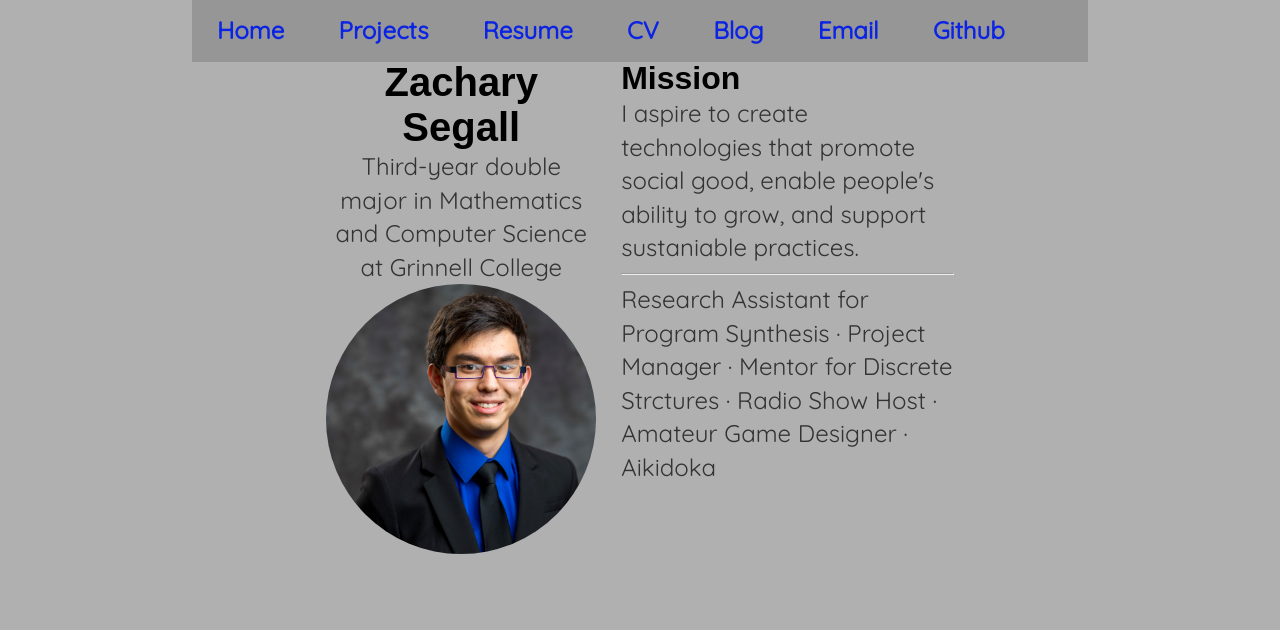
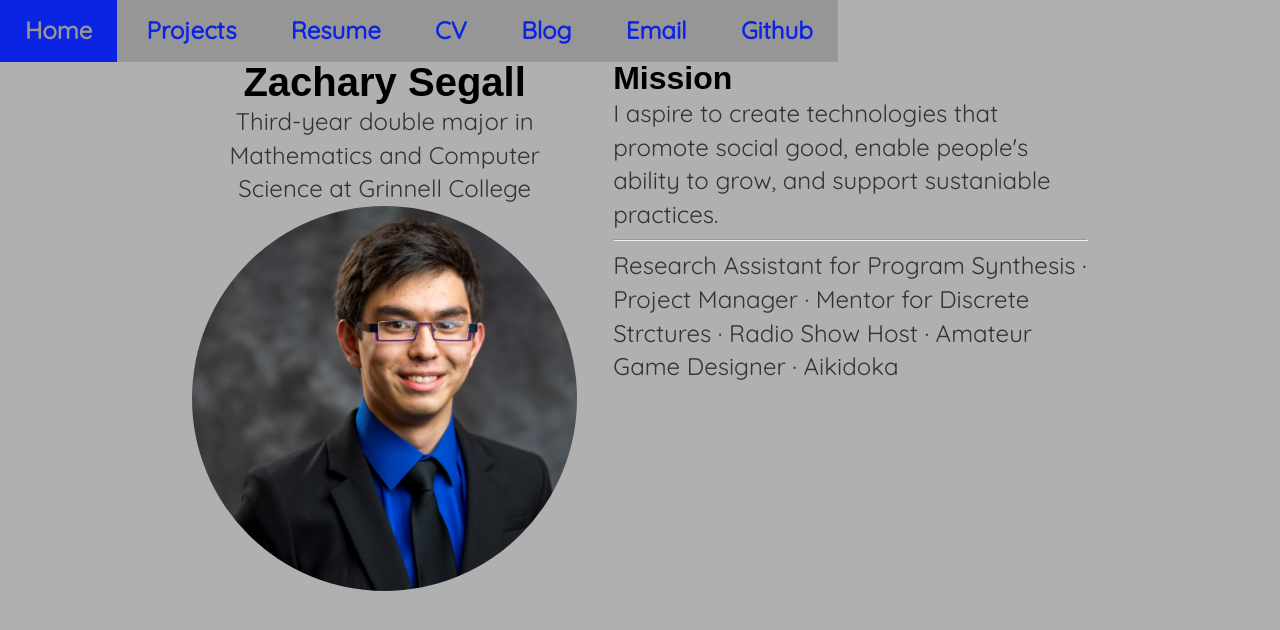
Before and after one commit to ZHHSegall/zhhsegall.github.io, a Jekyll site: the page built from index.html, in a window 1280 px wide. Shown: the top 630 px of the page. Built offline with Jekyll 4.4.1, drawn with Linux system fonts in a browser that asks for light colours.

Commit message:
Adjust default body size

```diff
--- a/css/main.css
+++ b/css/main.css
@@ -1,15 +1,12 @@
 body {
     margin: 60px auto 60px;
-    padding: 0% 15%;
-    width: 70%;
     background-color: #B0B0B0;
 }
 
 nav ul{
     position: fixed;
     top: 0;
-    width: 70%;
-    padding: 0px;
+    padding: 0;
     margin: 0;
     font-family:"Quicksand", sans-serif;
     list-style: none;
```
